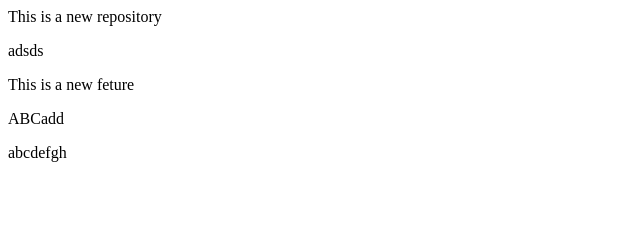
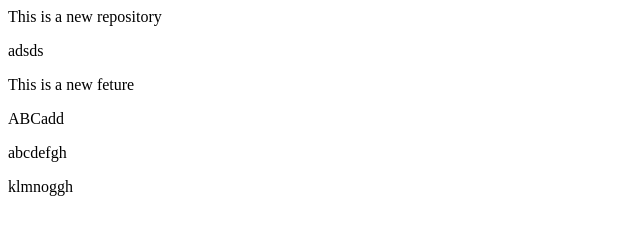
Before and after one commit to AyeshaKhan-git/localrepo, a plain HTML site: page index.html in a window 1280 px wide. Shown: the full height of the page, 0-640 px from the left. Drawn offline with Linux system fonts and the light colour scheme.

Commit message:
add new changes

```diff
--- a/index.html
+++ b/index.html
@@ -1,3 +1,4 @@
 <p>This is a new repository</p> adsds
 <p>This is a new feture</p>ABCadd
 <p>abcdefgh</p>
+<p>klmnoggh</p>
```
